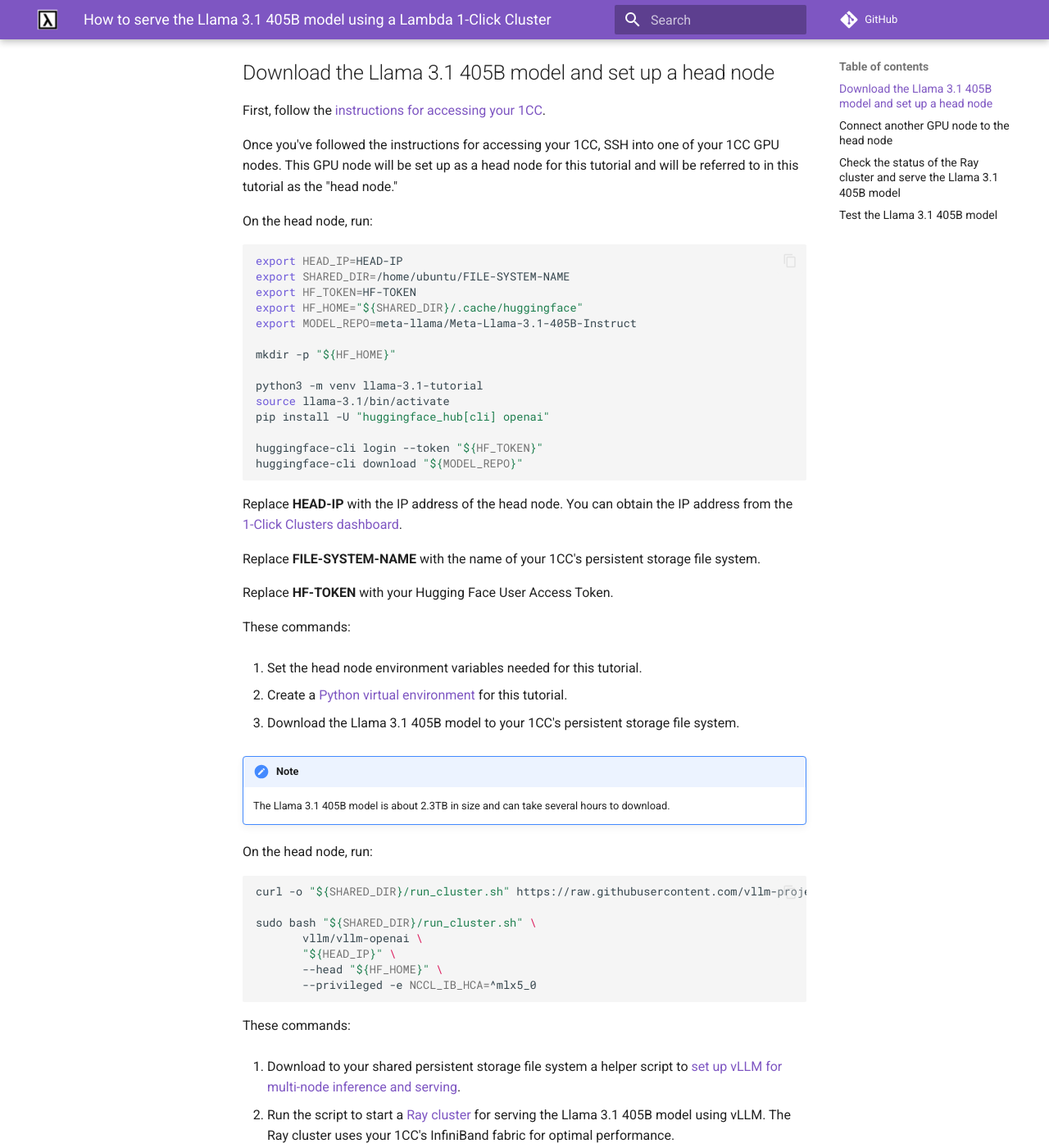
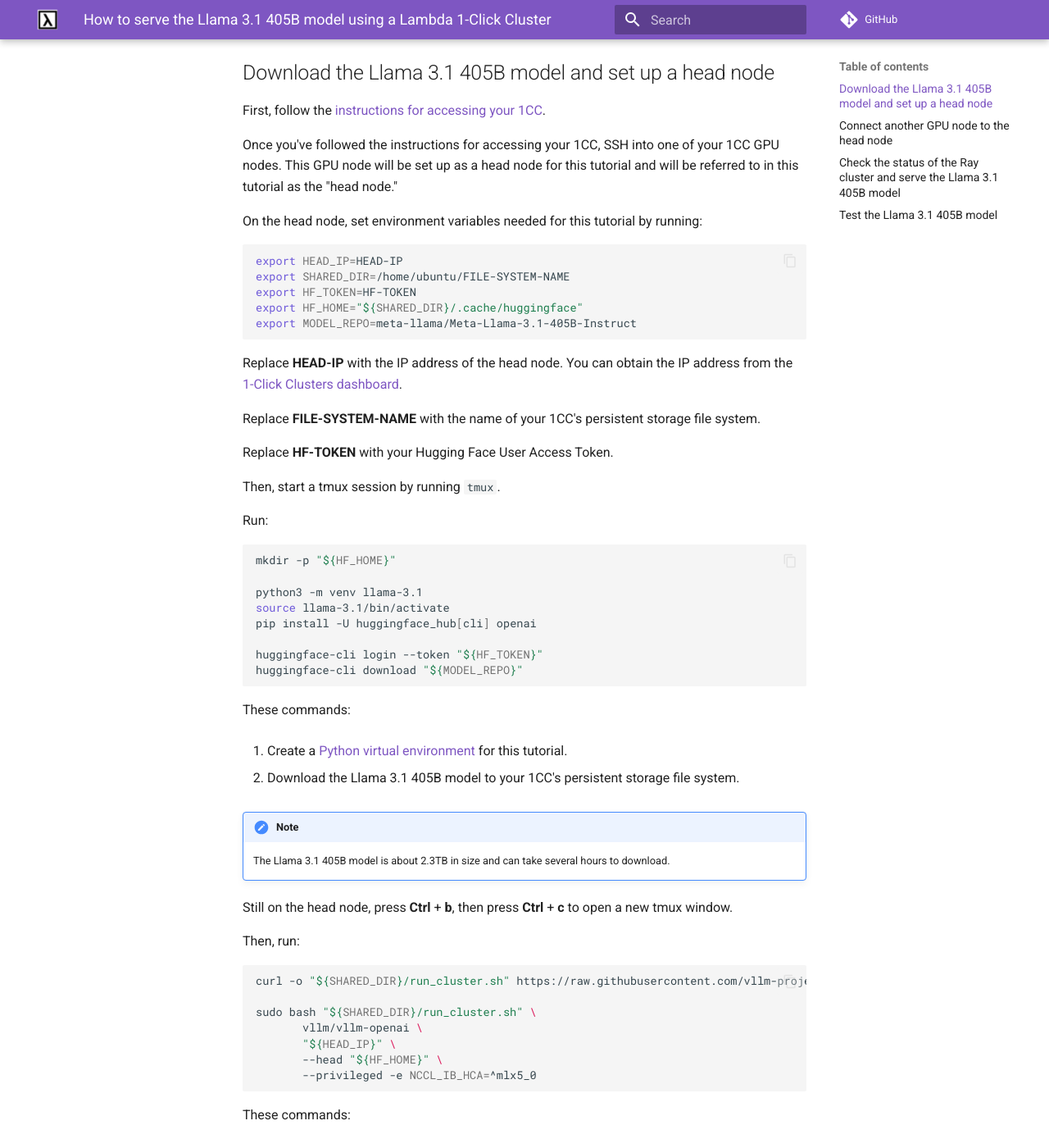
Before and after one commit to cbrownstein-lambda/lambda-docs-mkdocs, an MkDocs documentation site: the page built from docs/1-click-clusters/serving-llama-3_1-405b.md, in a window 1280 px wide and 1400 px high, scrolled down 665 px. Shown: the whole window at 82% size. Built offline with MkDocs 1.6.1 and Material for MkDocs 9.7.7, drawn with Linux system fonts in a browser that asks for light colours; comment, search, counter and statistics services are not loaded; some of the changed text lies outside the part shown.

Commit message:
(Extensively) revise instructions

````diff
--- a/docs/1-click-clusters/serving-llama-3_1-405b.md
+++ b/docs/1-click-clusters/serving-llama-3_1-405b.md
@@ -42,7 +42,8 @@
 your 1CC GPU nodes. This GPU node will be set up as a head node for this
 tutorial and will be referred to in this tutorial as the "head node."
 
-On the head node, run:
+On the head node, set environment variables needed for this tutorial by
+running:
 
 ```bash
 export HEAD_IP=HEAD-IP
@@ -50,15 +51,6 @@
 export HF_TOKEN=HF-TOKEN
 export HF_HOME="${SHARED_DIR}/.cache/huggingface"
 export MODEL_REPO=meta-llama/Meta-Llama-3.1-405B-Instruct
-
-mkdir -p "${HF_HOME}"
-
-python3 -m venv llama-3.1-tutorial
-source llama-3.1/bin/activate
-pip install -U "huggingface_hub[cli] openai"
-
-huggingface-cli login --token "${HF_TOKEN}"
-huggingface-cli download "${MODEL_REPO}"
 ```
 
 Replace **HEAD-IP** with the IP address of the head node. You can
@@ -70,15 +62,29 @@
 
 Replace **HF-TOKEN** with your Hugging Face User Access Token.
 
+Then, start a tmux session by running `tmux`.
+
+Run:
+
+```bash
+mkdir -p "${HF_HOME}"
+
+python3 -m venv llama-3.1
+source llama-3.1/bin/activate
+pip install -U huggingface_hub[cli] openai
+
+huggingface-cli login --token "${HF_TOKEN}"
+huggingface-cli download "${MODEL_REPO}"
+```
+
+
 These commands:
 
-1. Set the head node environment variables needed for this tutorial.
-
-2. Create a
+1. Create a
    [Python virtual environment](https://docs.lambdalabs.com/software/virtual-environments-and-docker-containers#creating-a-python-virtual-environment)
    for this tutorial.
 
-3. Download the Llama 3.1 405B model to your 1CC's persistent storage file
+2. Download the Llama 3.1 405B model to your 1CC's persistent storage file
    system.
 
 !!! note
@@ -86,7 +92,10 @@
     The Llama 3.1 405B model is about 2.3TB in size and can take several hours
     to download.
 
-On the head node, run:
+Still on the head node, press **Ctrl** + **b**, then press **Ctrl** + **c** to
+open a new tmux window.
+
+Then, run:
 
 ```bash
 curl -o "${SHARED_DIR}/run_cluster.sh" https://raw.githubusercontent.com/vllm-project/vllm/main/examples/run_cluster.sh
@@ -113,13 +122,22 @@
 Next, you'll connect another of your 1CC's GPUs nodes to the head node. This
 other GPU node will be referred to below as the "worker node."
 
-SSH into the worker node and run:
+In a new terminal, SSH into the worker node, then set environment variables
+needed for this tutorial by running:
 
 ```bash
 export HEAD_IP=HEAD-IP
 export SHARED_DIR=/home/ubuntu/FILE-SYSTEM-NAME
 export HF_HOME="${SHARED_DIR}/.cache/huggingface"
+```
+Replace **HEAD-IP** with the IP address of the head node.
 
+Replace **FILE-SYSTEM-NAME** with the name of your 1CC's persistent storage
+file system.
+
+Run `tmux` to start a new tmux session. Then, run:
+
+```bash
 sudo bash "${SHARED_DIR}/run_cluster.sh" \
        vllm/vllm-openai \
        "${HEAD_IP}" \
@@ -128,26 +146,18 @@
        --privileged -e NCCL_IB_HCA=^mlx5_0
 ```
 
-Replace **HEAD-IP** with the IP address of the head node.
-
-Replace **FILE-SYSTEM-NAME** with the name of your 1CC's persistent storage
-file system.
-
-These commands:
-
-1. Set the worker node environment variables needed for this tutorial.
-
-2. Connect the worker node to the head node.
+This command connects the worker node to the head node.
 
 ## Check the status of the Ray cluster and serve the Llama 3.1 405B model
 
-On the head node run:
+Still on the worker node, press **Ctrl** + **b**, then press **Ctrl** + **c**
+to open a new tmux window. Then, run:
 
 ```bash
 sudo docker exec -it node /bin/bash
 ```
 
-Then, run:
+Check the status of the Ray cluster by running:
 
 ```bash
 ray status
@@ -177,11 +187,12 @@
 
 Demands:
  (no resource demands)
-
 ```
 
 This output shows 2 active nodes (the head node and the worker node) and 16
 GPUs in the Ray cluster.
+
+Press **Ctrl** + **b**, then press **Ctrl** + **c** to open a new tmux window.
 
 Run the following command to begin serving the Llama 3.1 405B model:
 
@@ -189,8 +200,11 @@
 vllm serve "/root/.cache/huggingface/hub/models--meta-llama--Meta-Llama-3.1-405B-Instruct/snapshots/SNAPSHOT" --tensor-parallel-size 8 --pipeline-parallel-size 2
 ```
 
-Replace **SNAPSHOT** with the name of the model snapshot. You can obtain the
-name of the snapshot by running:
+Replace **SNAPSHOT** with the name of snapshot of the Llama 3.1 405B model.
+The name of the snapshot should be similar to
+`e04e3022cdc89bfed0db69f5ac1d249e21ee2d30`.
+
+You can obtain the name of the snapshot by running:
 
 ```bash
 ls /root/.cache/huggingface/hub/models--meta-llama--Meta-Llama-3.1-405B-Instruct/snapshots
@@ -198,7 +212,9 @@
 
 ## Test the Llama 3.1 405B model
 
-On the head node, run:
+Press **Ctrl** + **b**, then press **Ctrl** + **c** to open a new tmux window.
+
+Then, run:
 
 ```bash
 curl -o ${SHARED_DIR}/inference_test.py 'https://raw.githubusercontent.com/vllm-project/vllm/main/examples/openai_chat_completion_client.py'
@@ -212,6 +228,7 @@
 
 2. Run an inference test.
 
+You should see output similar to:
 
 
 
````
